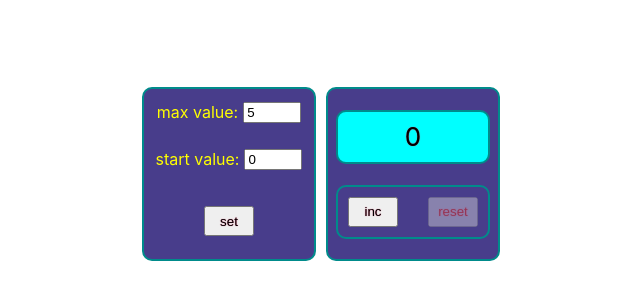
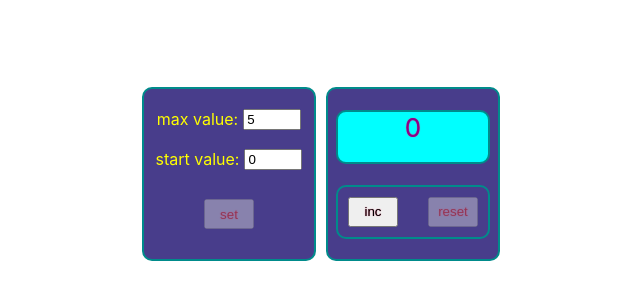
Before and after one commit to SPK80/counter, a React (Create React App) app: page / in a window 1280 px wide. Shown: the part 226-526 px from the top of the page, without its empty margins (319-959 px from the left). Built offline with nearby package versions, Linux system fonts and the light colour scheme.

Commit message:
feat: implement conditions of disabling buttons, view error and info messages. refactor all components.

```diff
--- a/src/components/App.tsx
+++ b/src/components/App.tsx
@@ -2,11 +2,28 @@ import React, {useState} from 'react';
 import s from './App.module.css'
 import {Counter} from "./Counter";
 import {Setup} from "./Setup";
+import {MonitorModeType} from "./Monitor";
 
 function App() {
+
     const [startValue, setStartValue] = useState<number>(0)
     const [maxValue, setMaxValue] = useState<number>(5)
     const [counterValue, setCounterValue] = useState<number>(startValue)
+    const [counterMode, setCounterMode] = useState<MonitorModeType>("count")
+
+    const isSetButtonDisabled = counterMode === "count" || startValue >= maxValue
+
+    const onChangeMaxValueHandler = (newMaxValue: number) => {
+        setMaxValue(newMaxValue)
+        if (newMaxValue <= startValue) setCounterMode("error")
+        else setCounterMode("info")
+    }
+
+    const onChangeStartValueHandler = (newStartValue: number) => {
+        setStartValue(newStartValue)
+        if (newStartValue >= maxValue) setCounterMode("error")
+        else setCounterMode("info")
+    }
 
     const onClickIncHandler = () => {
         setCounterValue(counterValue + 1)
@@ -16,16 +33,26 @@ function App() {
         setCounterValue(startValue)
     };
 
-    const confirmHandler = (newStartValue: number, newMaxValue: number) => {
-        setStartValue(newStartValue)
-        setCounterValue(newStartValue)
-        setMaxValue(newMaxValue)
+    const onConfirmHandler = () => {
+        setStartValue(startValue)
+        setMaxValue(maxValue)
+        setCounterValue(startValue)
+        setCounterMode("count")
     };
+
 
     return (
         <div className={s.app}>
-            <Setup confirm={confirmHandler}/>
+            <Setup
+                onConfirm={onConfirmHandler}
+                maxValue={maxValue}
+                startValue={startValue}
+                isSetButtonDisabled={isSetButtonDisabled}
+                onChangeStartValue={onChangeStartValueHandler}
+                onChangeMaxValue={onChangeMaxValueHandler}
+            />
             <Counter
+                mode={counterMode}
                 startValue={startValue}
                 maxValue={maxValue}
                 counterValue={counterValue}
--- a/src/components/Counter.tsx
+++ b/src/components/Counter.tsx
@@ -1,8 +1,7 @@
 import React from 'react';
 import counterStyles from "./Counter.module.css";
 import panelStyles from './Panel.module.css'
-
-import {Monitor} from "./Monitor";
+import {Monitor, MonitorModeType} from "./Monitor";
 import {Button} from "./Button";
 
 type CounterType = {
@@ -11,18 +10,33 @@ type CounterType = {
     counterValue: number
     onClickInc: () => void
     onClickReset: () => void
+    mode: MonitorModeType
 }
 
 export const Counter: React.FC<CounterType> = (props) => {
+    const errorMessage = 'Incorrect value'
+    const infoMessage = "Enter values and press 'set'"
 
-    const isIncBtnDisabled: boolean = props.counterValue === props.maxValue
-    const isResetBtnDisabled: boolean = props.counterValue === props.startValue
+    const isIncBtnDisabled: boolean = props.mode !== "count" || props.counterValue === props.maxValue
+    const isResetBtnDisabled: boolean = props.mode !== "count" || props.counterValue === props.startValue
+    let monitorData = ''
+    switch (props.mode) {
+        case "count" || "isMaxVal":
+            monitorData = props.counterValue.toString()
+            break
+        case "info":
+            monitorData = infoMessage
+            break
+        case "error":
+            monitorData = errorMessage
+    }
 
     return (
-        <div className={counterStyles.counter +' ' +panelStyles.panel}>
+        <div className={counterStyles.counter + ' ' + panelStyles.panel}>
             <Monitor
-                count={props.counterValue}
-                isMaxValue={props.counterValue >= props.maxValue}
+                mode={props.mode}
+                data={monitorData}
+                isMaxValue={props.counterValue === props.maxValue}
             />
 
             <div className={counterStyles.buttonsPanel}>
--- a/src/components/Input.tsx
+++ /dev/null
@@ -1,42 +0,0 @@
-import React, {ChangeEvent} from "react";
-import s from './Input.module.css'
-
-type InputType = {
-    value: string
-    inputClassName?: string
-    onChangeValue: (value: string) => void
-    caption?: string
-    captionClassName?: string
-    errorMessage?: string | null
-    errorClassName?: string
-}
-
-export const Input: React.FC<InputType> = (
-    {
-        value,
-        inputClassName,
-        onChangeValue,
-        caption,
-        captionClassName,
-        errorMessage,
-        errorClassName
-    }) => {
-
-    const onChangeHandler = (e: ChangeEvent<HTMLInputElement>) => {
-        onChangeValue(e.currentTarget.value)
-    }
-
-    const finalCaptionClassName = `${s.caption} ${captionClassName ?? ''}`
-    const finalInputClassName = `${s.input} ${inputClassName ?? ''} ${errorMessage ? s.errorInput:''} `
-    const finalErrorClassName = `${s.error} ${errorClassName ?? ''}`
-
-    return (
-        <>
-            <div className={s.captionAndInputWrap}>
-                {caption && <span className={finalCaptionClassName}>{caption}</span>}
-                <input className={finalInputClassName} value={value} onChange={onChangeHandler}/>
-            </div>
-            <div className={finalErrorClassName}>{errorMessage && <span>{errorMessage}</span>}</div>
-        </>
-    )
-}
--- /dev/null
+++ b/src/components/InputNumber.tsx
@@ -0,0 +1,34 @@
+import React, {ChangeEvent} from "react";
+import s from './Input.module.css'
+
+type InputType = {
+    value: number
+    inputClassName?: string
+    onChangeValue: (value: number) => void
+    caption?: string
+    captionClassName?: string
+    error?: boolean
+    errorClassName?: string
+}
+
+export const InputNumber: React.FC<InputType> = (props) => {
+    const onChangeHandler = (e: ChangeEvent<HTMLInputElement>) => {
+        const val = +e.currentTarget.value;
+        if (Number.isNaN(val)) return
+        props.onChangeValue(val)
+    }
+
+    const finalCaptionClassName = `${s.caption} ${props.captionClassName ?? ''}`
+    const finalInputClassName = `${s.input} ${props.inputClassName ?? ''} ${props.error ? s.errorInput : ''} `
+
+    return (
+        <div className={s.captionAndInputWrap}>
+            {props.caption && <span className={finalCaptionClassName}>{props.caption}</span>}
+            <input
+                className={finalInputClassName}
+                type="number"
+                value={props.value}
+                onChange={onChangeHandler}/>
+        </div>
+    )
+}
--- a/src/components/Monitor.module.css
+++ b/src/components/Monitor.module.css
@@ -1,10 +1,7 @@
-.monitor{
+.monitor {
     width: 100%;
     height: 50px;
     text-align: center;
-    line-height: 50px;
-    font-size: 26px;
-
     background-color: cyan;
     border: 2px solid darkcyan;
     border-radius: 10px;
@@ -12,7 +9,24 @@
     text-shadow: #da3c69 0 0 1px;
 }
 
-.isMaxValue{
+.maxValue {
     color: red;
     border-color: red;
+    font-size: 26px;
+
 }
+
+.normValue {
+    color: darkmagenta;
+    font-size: 26px;
+}
+
+.info {
+    color: yellow;
+    font-size: 16px;
+}
+
+.error {
+    color: red;
+    font-size: 16px;
+}
--- a/src/components/Monitor.tsx
+++ b/src/components/Monitor.tsx
@@ -1,13 +1,26 @@
 import React from "react";
 import s from './Monitor.module.css'
 
-type CounterPropsType = {
-    count: number
+export type MonitorModeType = 'count' | 'info' | 'error'
+
+type MonitorPropsType = {
+    data: string
+    mode: MonitorModeType
     isMaxValue: boolean
 }
-export const Monitor: React.FC<CounterPropsType> = ({count, isMaxValue}) => {
-    const className = `${isMaxValue ? s.isMaxValue:''} ${s.monitor}`
-    return(
-        <div className={className}> {count} </div>
-    )
+
+export const Monitor: React.FC<MonitorPropsType> = (props) => {
+    let className = s.monitor;
+    switch (props.mode) {
+        case "count":
+            className += ' ' + (props.isMaxValue ? s.maxValue : s.normValue)
+            break
+        case "info":
+            className += ' ' + s.info
+            break
+        case "error":
+            className += ' ' + s.error
+            break
+    }
+    return <div className={className}> {props.data} </div>
 }
--- a/src/components/Setup.tsx
+++ b/src/components/Setup.tsx
@@ -1,52 +1,38 @@
-import React, {useState} from 'react';
+import React from 'react';
 import setupStyles from './Setup.module.css'
 import panelStyles from './Panel.module.css'
 import {Button} from "./Button";
-import {Input} from "./Input";
+import {InputNumber} from "./InputNumber";
 
 type SetupType = {
-    confirm: (startValue: number, maxValue: number) => void
+    onConfirm: () => void
+    onChangeMaxValue: (value: number) => void
+    onChangeStartValue: (value: number) => void
+    maxValue: number
+    startValue: number
+    isSetButtonDisabled: boolean
 }
 
-export const Setup: React.FC<SetupType> = ({confirm}) => {
-
-    const [startValue, setStartValue] = useState<string>('0')
-    const [maxValue, setMaxValue] = useState<string>('5')
-
-    const onClickSetHandler = () => {
-        confirm(+startValue, +maxValue)
-    }
-
-    const onChangeMaxValueHandler = (newValue: string) => {
-        setMaxValue(newValue.trim())
-    }
-
-    const onChangeStartValueHandler = (newValue: string) => {
-        setStartValue(newValue.trim())
-    }
-
-    const isValidNumber = (value: string): boolean => !(Number.isNaN(+value) || !value)
+export const Setup: React.FC<SetupType> = (props) => {
 
     return (
-        <div className={setupStyles.setup +' ' +panelStyles.panel}>
-            <Input
-                value={maxValue}
-                onChangeValue={onChangeMaxValueHandler}
+        <div className={setupStyles.setup + ' ' + panelStyles.panel}>
+            <InputNumber
+                value={props.maxValue}
+                onChangeValue={props.onChangeMaxValue}
                 caption={'max value:'}
-                errorMessage={isValidNumber(maxValue) ? null : 'Number is required'}
                 captionClassName={setupStyles.caption}
             />
-            <Input
-                value={startValue}
-                onChangeValue={onChangeStartValueHandler}
+            <InputNumber
+                value={props.startValue}
+                onChangeValue={props.onChangeStartValue}
                 caption={'start value:'}
-                errorMessage={isValidNumber(startValue) ? null : 'Number is required'}
                 captionClassName={setupStyles.caption}
             />
             <Button
-                disabled={!(isValidNumber(startValue) && isValidNumber(maxValue))}
+                disabled={props.isSetButtonDisabled}
                 name={'set'}
-                onClick={onClickSetHandler}
+                onClick={props.onConfirm}
             />
         </div>
     );
```
